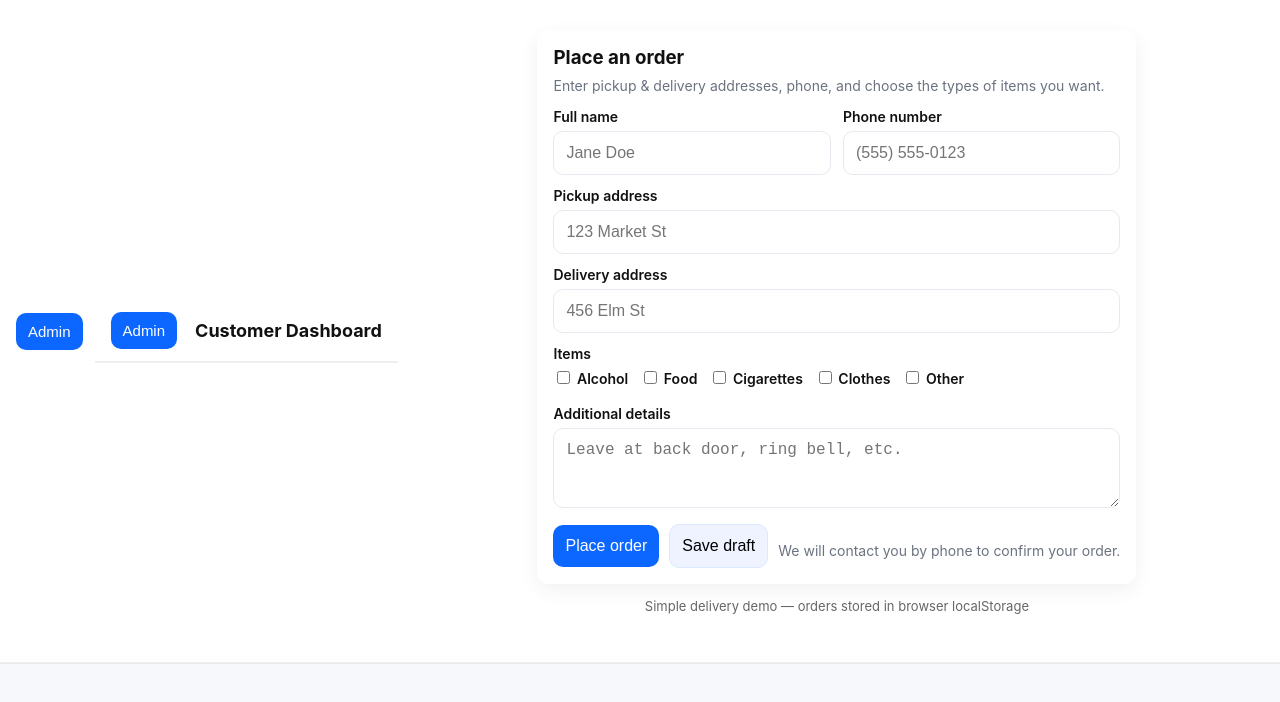
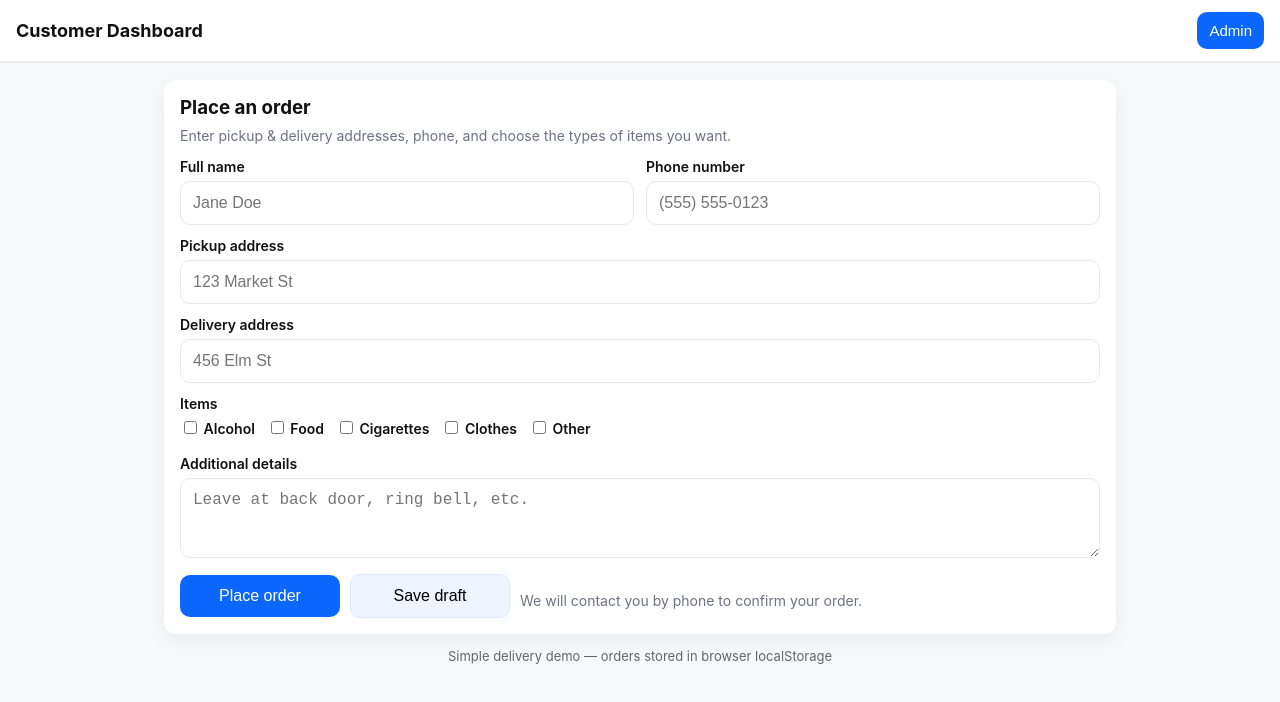
Before and after one commit to foodninja-netizen/orderapptsavo, a website: page index.html in a window 1280 px wide. Drawn offline with Linux system fonts and the light colour scheme.

Commit message:
Update index.html

```diff
--- a/index.html
+++ b/index.html
@@ -1,30 +1,3 @@
-<!doctype html>
-<html lang="en">
-<head>
-	<meta charset="utf-8" />
-	<meta name="viewport" content="width=device-width,initial-scale=1" />
-	<title>Delivery — Customer Dashboard</title>
-	<link rel="stylesheet" href="styles.css">
-	<style>
-		/* Minimal fallback styles so page is usable without styles.css */
-		body{font-family:Inter, system-ui, -apple-system, 'Segoe UI', Roboto, Arial;margin:0;padding:0;background:#f7f8fb}
-		header{display:flex;align-items:center;padding:12px 16px;background:#fff;border-bottom:1px solid #eee}
-		.admin-btn{background:#0b67ff;color:#fff;border:none;padding:8px 10px;border-radius:8px;cursor:pointer}
-		.container{max-width:920px;margin:28px auto;padding:0 16px}
-		.card{background:#fff;padding:20px;border-radius:10px;box-shadow:0 6px 30px rgba(2,6,23,0.06)}
-		.note{color:#6b7280}
-		form .row{display:grid;grid-template-columns:1fr 1fr;gap:12px}
-		label{display:block;margin-bottom:6px;font-weight:600}
-		input[type="text"],input[type="tel"],textarea{width:100%;padding:10px;border:1px solid #e6e9ef;border-radius:8px}
-		.full{grid-column:1 / -1}
-		.actions{display:flex;gap:10px;align-items:center;margin-top:10px}
-		#toast{position:fixed;right:18px;bottom:18px;background:#111;color:#fff;padding:10px 14px;border-radius:8px;opacity:0.95}
-		.hidden{display:none}
-	</style>
-</head>
-<body>
-	<header>
-		<button class="admin-btn" id="goAdmin">Admin</button>
 <!doctype html>
 <html lang="en">
 <head>
@@ -36,36 +9,46 @@
 		/* Mobile-first responsive styles */
 		:root{--bg:#f7f8fb;--card:#fff;--accent:#0b67ff;--muted:#6b7280}
 		html,body{height:100%;margin:0;font-family:Inter, system-ui, -apple-system, 'Segoe UI', Roboto, Arial;background:var(--bg)}
-				header{display:flex;align-items:center;gap:12px;padding:12px 16px;background:#fff;border-bottom:1px solid #eee}
+		header{display:flex;align-items:center;justify-content:space-between;gap:12px;padding:12px 16px;background:#fff;border-bottom:1px solid #eee}
 		.admin-btn{background:var(--accent);color:#fff;border:none;padding:10px 12px;border-radius:10px;font-size:15px}
-				.container{max-width:920px;margin:18px auto;padding:0 14px}
+		.container{max-width:980px;margin:18px auto;padding:0 14px}
 		.card{background:var(--card);padding:16px;border-radius:12px;box-shadow:0 6px 20px rgba(2,6,23,0.06)}
 		h3{margin:0 0 8px}
 		.note{color:var(--muted);font-size:14px}
+
+		/* Form grid — single column on phones, two columns on wider screens */
 		form .row{display:grid;grid-template-columns:1fr;gap:12px}
+		@media (min-width:720px){
+			form .row{grid-template-columns:1fr 1fr}
+		}
+
 		label{display:block;margin-bottom:6px;font-weight:600;font-size:14px}
 		input[type="text"],input[type="tel"],textarea{width:100%;padding:12px;border:1px solid #e6e9ef;border-radius:10px;font-size:16px}
 		textarea{resize:vertical}
 		.full{grid-column:1 / -1}
+
+		/* Actions adapt: stacked on mobile, inline on desktop */
 		.actions{display:flex;flex-direction:column;gap:10px;align-items:stretch;margin-top:12px}
 		.actions button{padding:12px;border-radius:10px;font-size:16px}
 		#submitBtn{background:var(--accent);color:#fff;border:none}
 		#saveLocal{background:#eef3ff;border:1px solid #dbe9ff}
+		@media (min-width:720px){
+			.actions{flex-direction:row;align-items:center}
+			.actions button{min-width:160px}
+		}
+
 		.checkbox-row{display:flex;gap:12px;flex-wrap:wrap}
+
 		#toast{position:fixed;right:16px;bottom:16px;background:#111;color:#fff;padding:10px 14px;border-radius:8px;opacity:0.95}
 		.hidden{display:none}
-
-				/* Larger screens: two-column layout */
-				@media (min-width:720px){
-					form .row{grid-template-columns:1fr 1fr}
-					.actions{flex-direction:row;align-items:center}
-				}
 	</style>
 </head>
 <body>
 	<header>
+		<h2 style="margin:0;font-size:18px">Customer Dashboard</h2>
+		<div style="margin-left:auto">
 			<button class="admin-btn" id="goAdmin">Admin</button>
-				<h2 style="margin:0;font-size:18px;padding-left:6px">Customer Dashboard</h2>
+		</div>
 	</header>
 
 	<main class="container">
```
Lines whose indentation alone changed are shown as unchanged.
